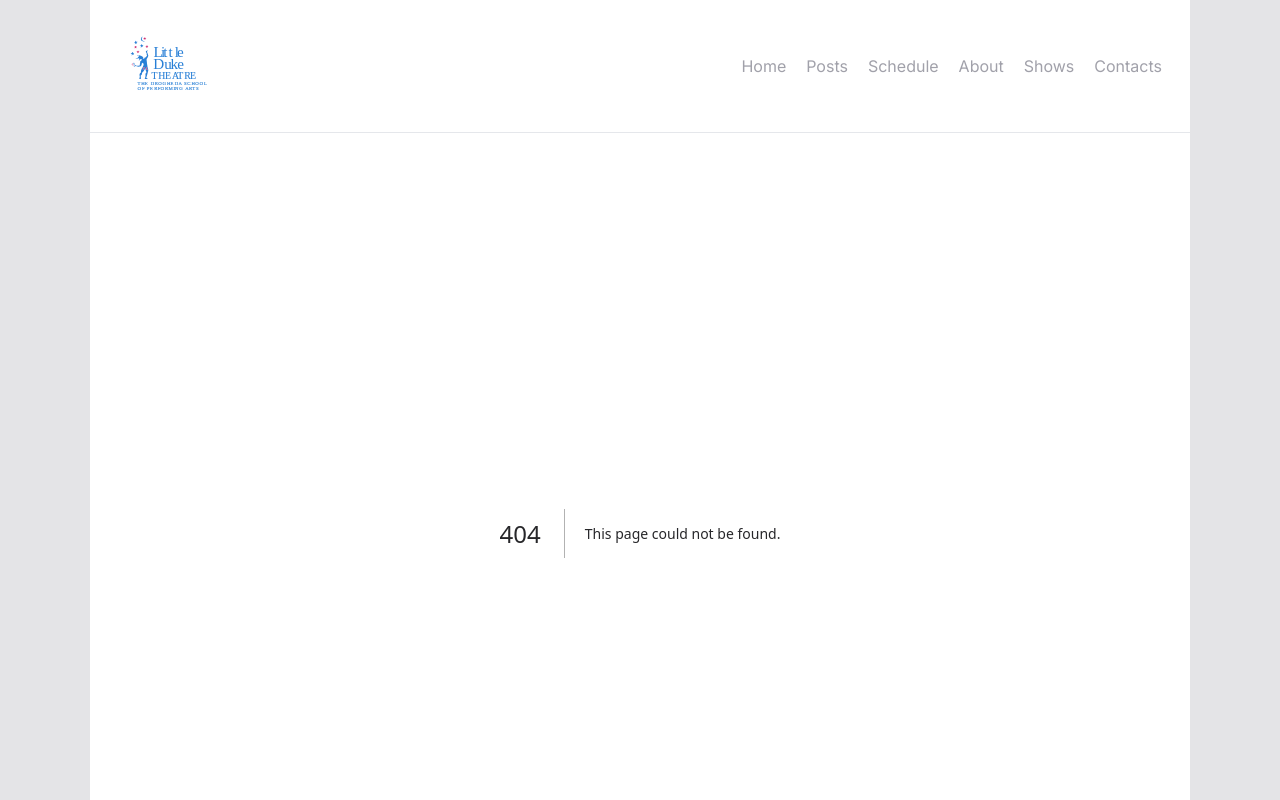
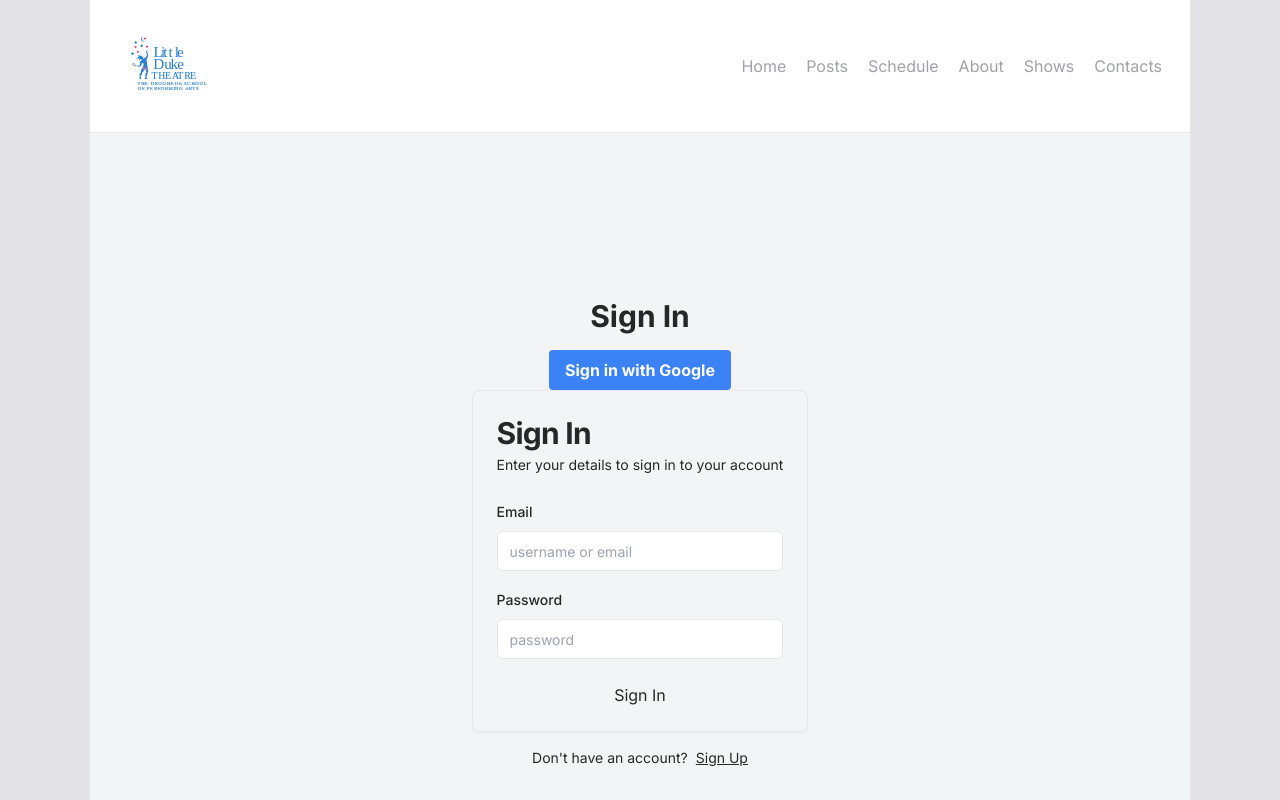
Before and after one commit to NastasiaKarpenko/the-little-duke-theatre, a Next.js app: page /signin in a window 1280 px wide. Before the commit this address had no page. Shown: the top 800 px of the page. Built offline with nearby package versions, Linux system fonts and the light colour scheme; no server answers.

Commit message:
first attempt to make auth

```diff
--- /dev/null
+++ b/src/app/(auth)/layout.jsx
@@ -0,0 +1,11 @@
+import React from 'react';
+function AuthLayout({ children }) {
+  return (
+    <div className="flex flex-col items-center justify-center min-h-screen bg-gray-100 dark:bg-gray-900">
+      {children}
+    </div>
+  );
+}
+
+
+export default AuthLayout;
--- /dev/null
+++ b/src/app/(auth)/signin/page.jsx
@@ -0,0 +1,14 @@
+import SignInForm from "@/components/SignInForm";
+import GoogleSignInButton from '@/components/GoogleSignInButton';
+
+const SignInRoute = () => {
+  return (
+    <div className="flex flex-col items-center justify-center min-h-screen py-2">
+      <h1 className="text-3xl font-bold mb-4">Sign In</h1>
+      <GoogleSignInButton />
+      <SignInForm />
+    </div>
+  );
+};
+
+export default SignInRoute;
--- /dev/null
+++ b/src/app/(auth)/signup/page.jsx
@@ -0,0 +1,8 @@
+import SignUpForm from "@/components/SignUpForm";
+
+function SingUpRoute() {
+
+    return <SignUpForm />;
+  }
+
+  export default SingUpRoute;
--- /dev/null
+++ b/src/components/GoogleSignInButton.js
@@ -0,0 +1,26 @@
+// components/GoogleSignInButton.js
+import { signInWithPopup, GoogleAuthProvider } from 'firebase/auth';
+import { auth } from '../firebaseConfig';
+
+const GoogleSignInButton = () => {
+  const handleGoogleSignIn = async () => {
+    const provider = new GoogleAuthProvider();
+    try {
+      const result = await signInWithPopup(auth, provider);
+      console.log(result.user);
+    } catch (error) {
+      console.error(error);
+    }
+  };
+
+  return (
+    <button
+      onClick={handleGoogleSignIn}
+      className="bg-blue-500 hover:bg-blue-600 text-white font-bold py-2 px-4 rounded"
+    >
+      Sign in with Google
+    </button>
+  );
+};
+
+export default GoogleSignInButton;
--- /dev/null
+++ b/src/components/SignInForm.jsx
@@ -0,0 +1,62 @@
+"use client";
+
+import Link from "next/link";
+
+import {
+  CardTitle,
+  CardDescription,
+  CardHeader,
+  CardContent,
+  CardFooter,
+  Card,
+} from "@/components/ui/card";
+
+import { Label } from "@/components/ui/label";
+import { Input } from "@/components/ui/input";
+
+function SignInForm() {
+  return (
+    <div className="w-full max-w-md">
+      <form>
+        <Card>
+          <CardHeader className="space-y-1">
+            <CardTitle className="text-3xl font-bold">Sign In</CardTitle>
+            <CardDescription>
+              Enter your details to sign in to your account
+            </CardDescription>
+          </CardHeader>
+          <CardContent className="space-y-4">
+            <div className="space-y-2">
+              <Label htmlFor="email">Email</Label>
+              <Input
+                id="identifier"
+                name="identifier"
+                type="text"
+                placeholder="username or email"
+              />
+            </div>
+            <div className="space-y-2">
+              <Label htmlFor="password">Password</Label>
+              <Input
+                id="password"
+                name="password"
+                type="password"
+                placeholder="password"
+              />
+            </div>
+          </CardContent>
+          <CardFooter className="flex flex-col">
+            <button className="w-full">Sign In</button>
+          </CardFooter>
+        </Card>
+        <div className="mt-4 text-center text-sm">
+          Don't have an account?
+          <Link className="underline ml-2" href="signup">
+            Sign Up
+          </Link>
+        </div>
+      </form>
+    </div>
+  );
+}
+export default SignInForm;
--- /dev/null
+++ b/src/components/SignUpForm.jsx
@@ -0,0 +1,85 @@
+"use client";
+
+import Link from "next/link";
+import { useFormState } from "react-dom";
+
+import { registerUserAction } from "@/data/actions/auth-actions";
+
+import {
+  CardTitle,
+  CardDescription,
+  CardHeader,
+  CardContent,
+  CardFooter,
+  Card,
+} from "@/components/ui/card";
+
+import { Label } from "@/components/ui/label";
+import { Input } from "@/components/ui/input";
+
+const INITIAL_STATE = {
+    data: null,
+  };
+
+function SignUpForm() {
+    const [formState, formAction] = useFormState(
+        registerUserAction,
+        INITIAL_STATE
+      );
+      console.log(formState);
+
+  return (
+    <div className="w-full max-w-md">
+      <form action={formAction}>
+        <Card>
+          <CardHeader className="space-y-1">
+            <CardTitle className="text-3xl font-bold">Sign Up</CardTitle>
+            <CardDescription>
+              Enter your details to create a new account
+            </CardDescription>
+          </CardHeader>
+          <CardContent className="space-y-4">
+            <div className="space-y-2">
+              <Label htmlFor="username">Username</Label>
+              <Input
+                id="username"
+                name="username"
+                type="text"
+                placeholder="username"
+              />
+            </div>
+            <div className="space-y-2">
+              <Label htmlFor="email">Email</Label>
+              <Input
+                id="email"
+                name="email"
+                type="email"
+                placeholder="name@example.com"
+              />
+            </div>
+
+            <div className="space-y-2">
+              <Label htmlFor="password">Password</Label>
+              <Input
+                id="password"
+                name="password"
+                type="password"
+                placeholder="password"
+              />
+            </div>
+          </CardContent>
+          <CardFooter className="flex flex-col">
+            <button className="w-full">Sign Up</button>
+          </CardFooter>
+        </Card>
+        <div className="mt-4 text-center text-sm">
+          Have an account?
+          <Link className="underline ml-2" href="signin">
+           Sing In
+          </Link>
+        </div>
+      </form>
+    </div>
+  );
+}
+export default SignUpForm;
--- /dev/null
+++ b/src/components/ui/card.jsx
@@ -0,0 +1,50 @@
+import * as React from "react"
+
+import { cn } from "@/lib/utils"
+
+const Card = React.forwardRef(({ className, ...props }, ref) => (
+  <div
+    ref={ref}
+    className={cn("rounded-lg border bg-card text-card-foreground shadow-sm", className)}
+    {...props} />
+))
+Card.displayName = "Card"
+
+const CardHeader = React.forwardRef(({ className, ...props }, ref) => (
+  <div
+    ref={ref}
+    className={cn("flex flex-col space-y-1.5 p-6", className)}
+    {...props} />
+))
+CardHeader.displayName = "CardHeader"
+
+const CardTitle = React.forwardRef(({ className, ...props }, ref) => (
+  <h3
+    ref={ref}
+    className={cn("text-2xl font-semibold leading-none tracking-tight", className)}
+    {...props} />
+))
+CardTitle.displayName = "CardTitle"
+
+const CardDescription = React.forwardRef(({ className, ...props }, ref) => (
+  <p
+    ref={ref}
+    className={cn("text-sm text-muted-foreground", className)}
+    {...props} />
+))
+CardDescription.displayName = "CardDescription"
+
+const CardContent = React.forwardRef(({ className, ...props }, ref) => (
+  <div ref={ref} className={cn("p-6 pt-0", className)} {...props} />
+))
+CardContent.displayName = "CardContent"
+
+const CardFooter = React.forwardRef(({ className, ...props }, ref) => (
+  <div
+    ref={ref}
+    className={cn("flex items-center p-6 pt-0", className)}
+    {...props} />
+))
+CardFooter.displayName = "CardFooter"
+
+export { Card, CardHeader, CardFooter, CardTitle, CardDescription, CardContent }
--- /dev/null
+++ b/src/components/ui/input.jsx
@@ -0,0 +1,19 @@
+import * as React from "react"
+
+import { cn } from "@/lib/utils"
+
+const Input = React.forwardRef(({ className, type, ...props }, ref) => {
+  return (
+    (<input
+      type={type}
+      className={cn(
+        "flex h-10 w-full rounded-md border border-input bg-background px-3 py-2 text-sm ring-offset-background file:border-0 file:bg-transparent file:text-sm file:font-medium placeholder:text-muted-foreground focus-visible:outline-none focus-visible:ring-2 focus-visible:ring-ring focus-visible:ring-offset-2 disabled:cursor-not-allowed disabled:opacity-50",
+        className
+      )}
+      ref={ref}
+      {...props} />)
+  );
+})
+Input.displayName = "Input"
+
+export { Input }
--- /dev/null
+++ b/src/components/ui/label.jsx
@@ -0,0 +1,18 @@
+"use client"
+
+import * as React from "react"
+import * as LabelPrimitive from "@radix-ui/react-label"
+import { cva } from "class-variance-authority";
+
+import { cn } from "@/lib/utils"
+
+const labelVariants = cva(
+  "text-sm font-medium leading-none peer-disabled:cursor-not-allowed peer-disabled:opacity-70"
+)
+
+const Label = React.forwardRef(({ className, ...props }, ref) => (
+  <LabelPrimitive.Root ref={ref} className={cn(labelVariants(), className)} {...props} />
+))
+Label.displayName = LabelPrimitive.Root.displayName
+
+export { Label }
--- /dev/null
+++ b/src/data/actions/auth-actions.js
@@ -0,0 +1,15 @@
+"use server";
+
+export async function registerUserAction(prevState, formData) {
+  console.log("Hello From Register User Action");
+  const fields = {
+    username: formData.get("username"),
+    password: formData.get("password"),
+    email: formData.get("email"),
+  };
+
+  return{
+    ...prevState,
+    data: fields
+  };
+}
```
